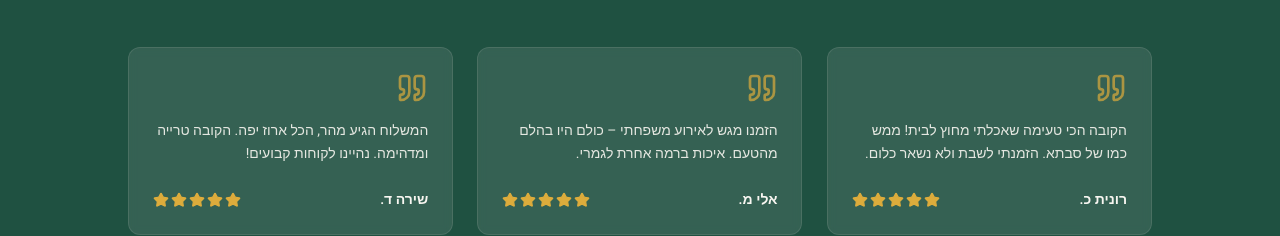
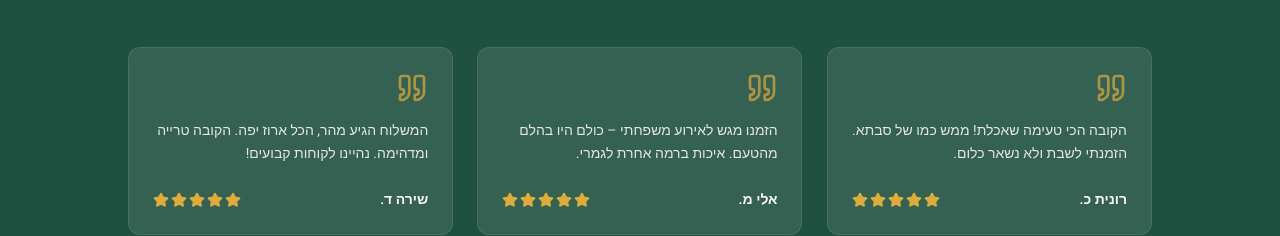
Before and after one commit to ranweb98-code/kube-eliyahu, a React (Vite) app: page / in a window 1280 px wide. Shown: the part 2080-2316 px from the top of the page. Built offline with nearby package versions, Linux system fonts and the light colour scheme; the HTML template or start-up script is replaced by a standard one; a web font is replaced by a local one.

Commit message:
Preceding changes

```diff
--- a/src/components/content/OneThirdTwoThirdsSection.tsx
+++ b/src/components/content/OneThirdTwoThirdsSection.tsx
@@ -10,7 +10,7 @@ interface Testimonial {
 const testimonials: Testimonial[] = [
   {
     name: "רונית כ.",
-    text: "הקובה הכי טעימה שאכלתי מחוץ לבית! ממש כמו של סבתא. הזמנתי לשבת ולא נשאר כלום.",
+    text: "הקובה הכי טעימה שאכלת! ממש כמו של סבתא. הזמנתי לשבת ולא נשאר כלום.",
     rating: 5,
   },
   {
```
